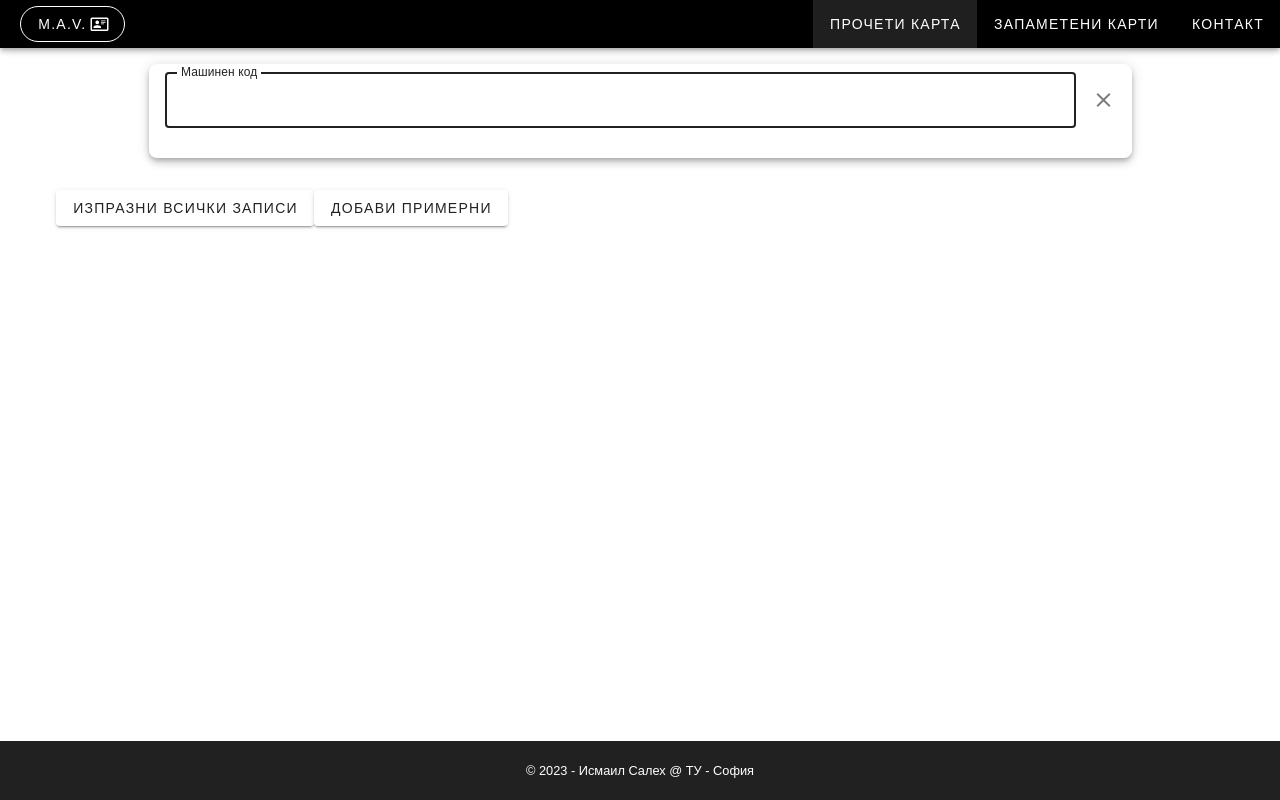
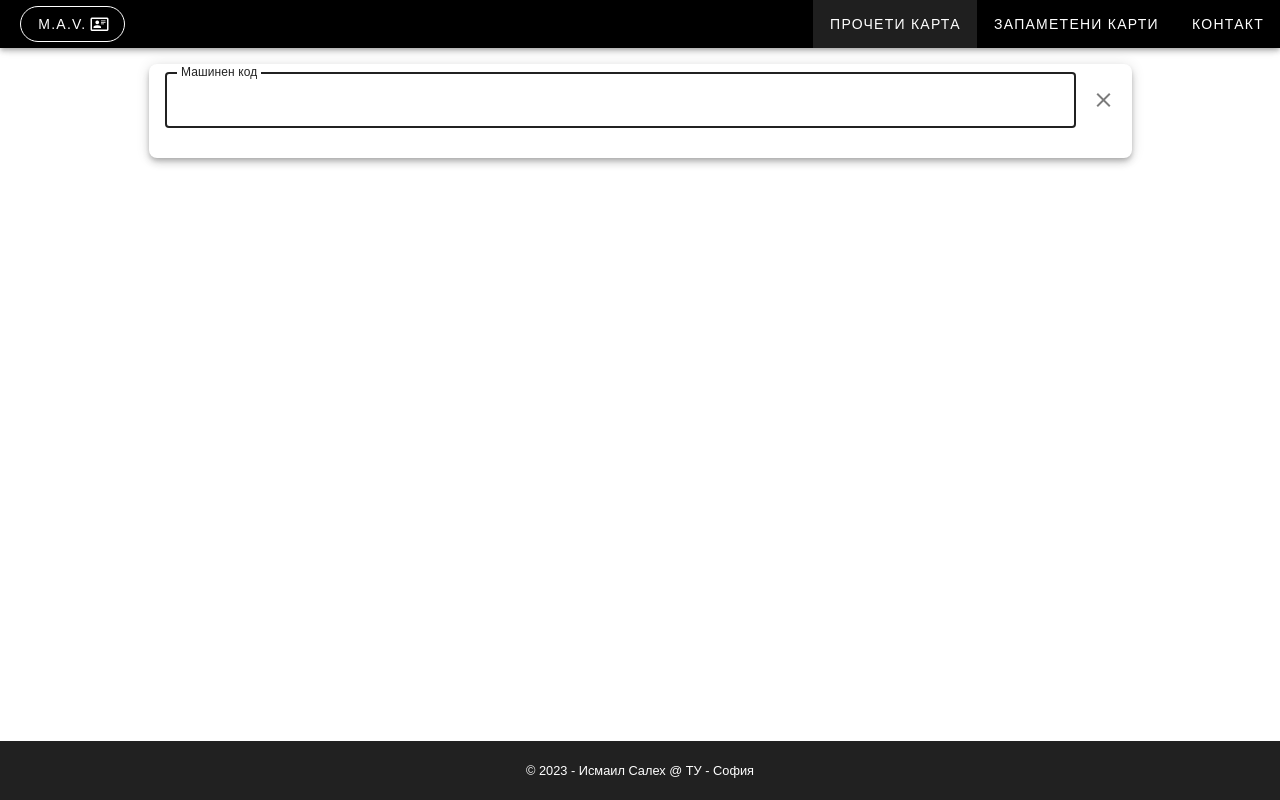
Before and after one commit to IsmailSalehCode/MRZ-Admin-Vault, a Vue app: page / in a window 1280 px wide. Built offline with nearby package versions, Linux system fonts and the light colour scheme.

Commit message:
comment out text actions

```diff
--- a/src/views/View_ReadAddMRZ.vue
+++ b/src/views/View_ReadAddMRZ.vue
@@ -1,9 +1,9 @@
 <template>
   <CardMRZReader />
-  <DexieTestActions />
+  <!-- <DexieTestActions /> -->
 </template>
 
 <script setup>
 import CardMRZReader from "@/components/CardMRZReader.vue";
-import DexieTestActions from "@/components/DexieTestActions.vue";
+// import DexieTestActions from "@/components/DexieTestActions.vue";
 </script>
```
